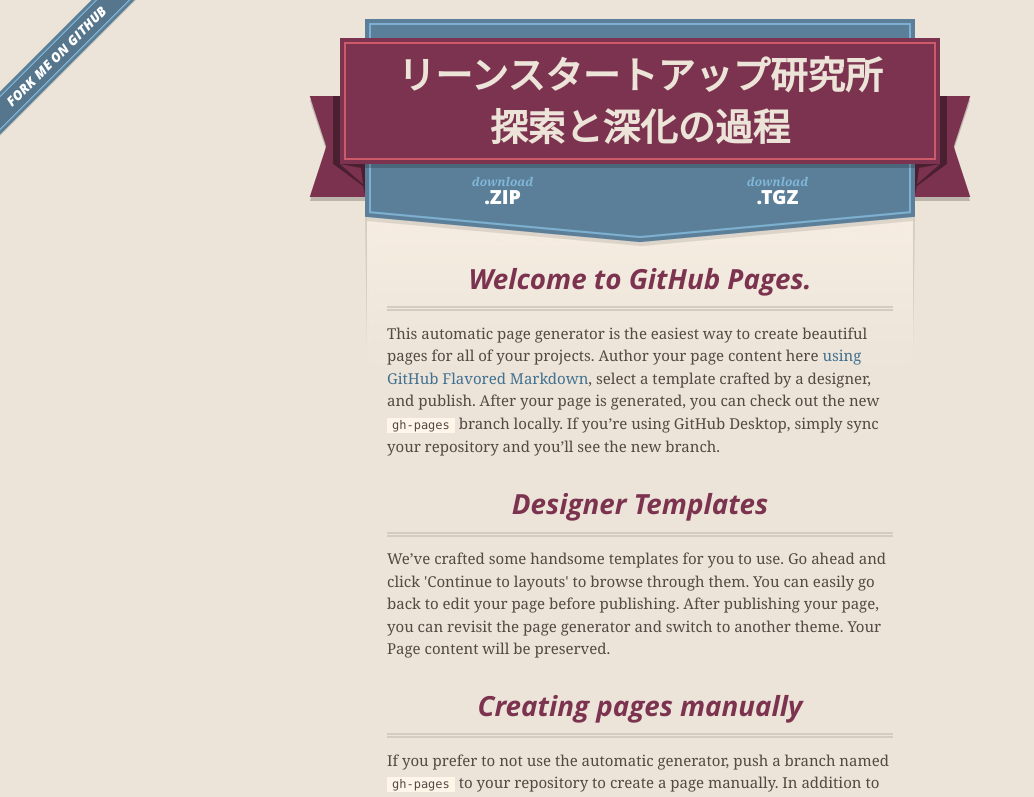
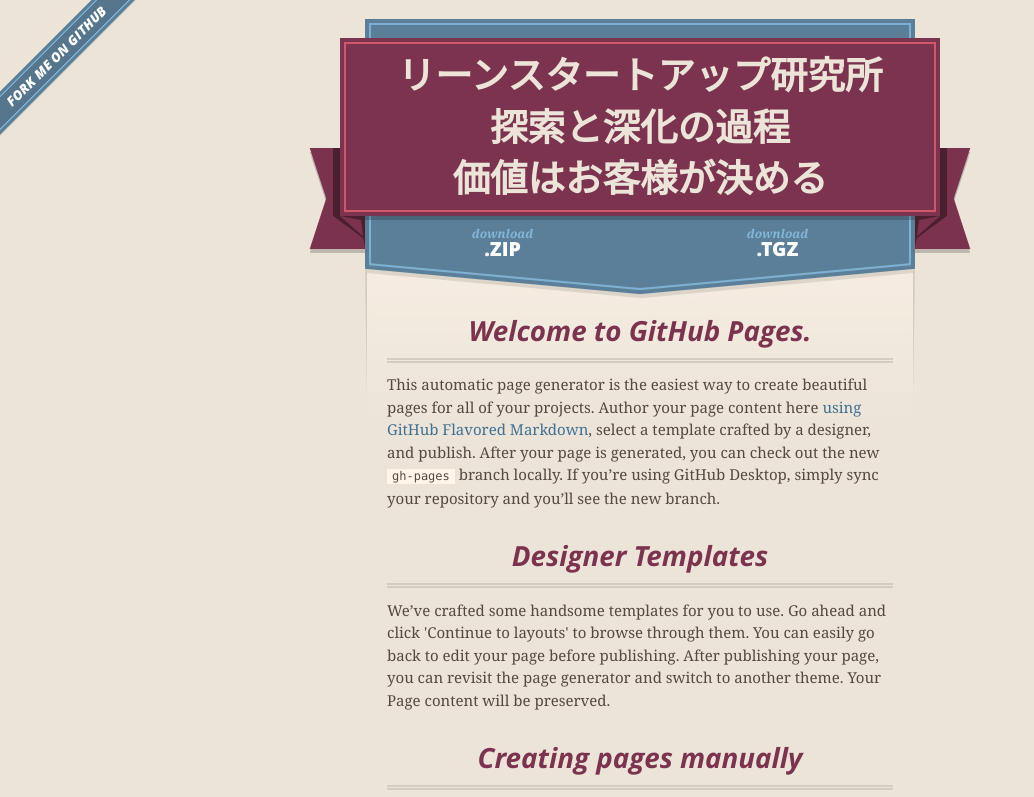
Before and after one commit to HikariShimosaka/test, a plain HTML site: page index.html in a window 1280 px wide. Shown: the top 797 px of the page, without its empty margins (0-1034 px from the left). Drawn offline with nearby package versions, Linux system fonts and the light colour scheme.

Commit message:
Update index.html

```diff
--- a/index.html
+++ b/index.html
@@ -29,6 +29,7 @@
           <span class="ribbon-inner">
             <h1>リーンスタートアップ研究所</h1>
             <h1>探索と深化の過程</h1>
+            <h1>価値はお客様が決める</h1></h1>
             <h2></h2>
           </span>
           <span class="left-tail"></span>
```
